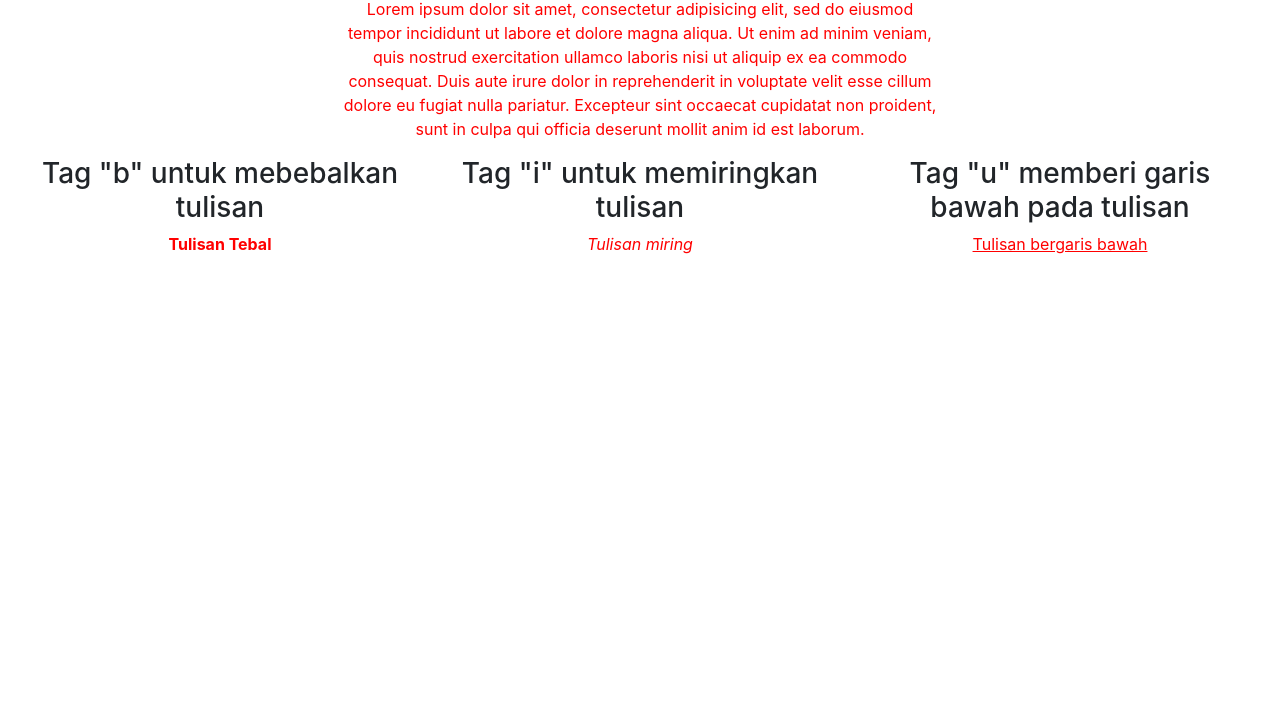
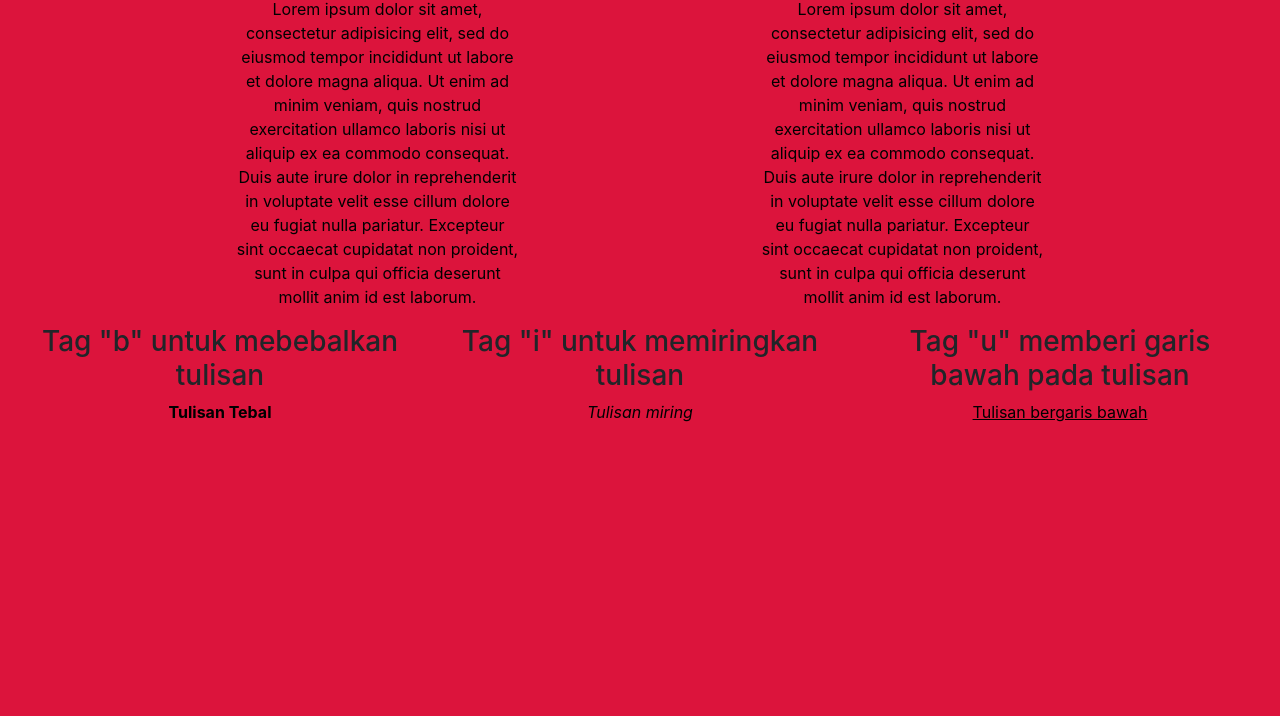
Before and after one commit to Yusrizall/learnhtml, a plain HTML site: page belajar/index.html in a window 1280 px wide. Shown: the part 84-800 px from the top of the page. Drawn offline with nearby package versions, Linux system fonts and the light colour scheme.

Commit message:
Memperbaiki UI menjadi lebih bagus

```diff
--- a/belajar/index.html
+++ b/belajar/index.html
@@ -7,8 +7,8 @@
 </head>
 <body>
 	<div class="row">
-		<div class="col-sm-3"></div>
-		<div class="col-sm-6" align="center">
+		<div class="col-sm-2"></div>
+		<div class="col-sm-3" align="center">
 			<h1>Judul Utama</h1>
 			<p>Lorem ipsum dolor sit amet, consectetur adipisicing elit, sed do eiusmod
 			tempor incididunt ut labore et dolore magna aliqua. Ut enim ad minim veniam,
@@ -17,7 +17,17 @@
 			cillum dolore eu fugiat nulla pariatur. Excepteur sint occaecat cupidatat non
 			proident, sunt in culpa qui officia deserunt mollit anim id est laborum.</p>
 		</div>
-		<div class="col-sm-3"></div>
+		<div class="col-sm-2"></div>
+		<div class="col-sm-3" align="center">
+			<h1>Judul Utama</h1>
+			<p>Lorem ipsum dolor sit amet, consectetur adipisicing elit, sed do eiusmod
+			tempor incididunt ut labore et dolore magna aliqua. Ut enim ad minim veniam,
+			quis nostrud exercitation ullamco laboris nisi ut aliquip ex ea commodo
+			consequat. Duis aute irure dolor in reprehenderit in voluptate velit esse
+			cillum dolore eu fugiat nulla pariatur. Excepteur sint occaecat cupidatat non
+			proident, sunt in culpa qui officia deserunt mollit anim id est laborum.</p>
+		</div>
+		<div class="col-sm-2"></div>
 	</div>
 	<div class="row">
 		<div class="col-sm-4" align="center">
@@ -33,10 +43,5 @@
 			<p><u>Tulisan bergaris bawah</u></p>
 		</div>
 	</div>
-
-
-
-
-
 </body>
 </html>
--- a/belajar/style.css
+++ b/belajar/style.css
@@ -1,6 +1,7 @@
 body{
 	margin: 25px;
+	background-color: crimson;
 }
 p{
-	color: red;
+	color: black;
 }
```
